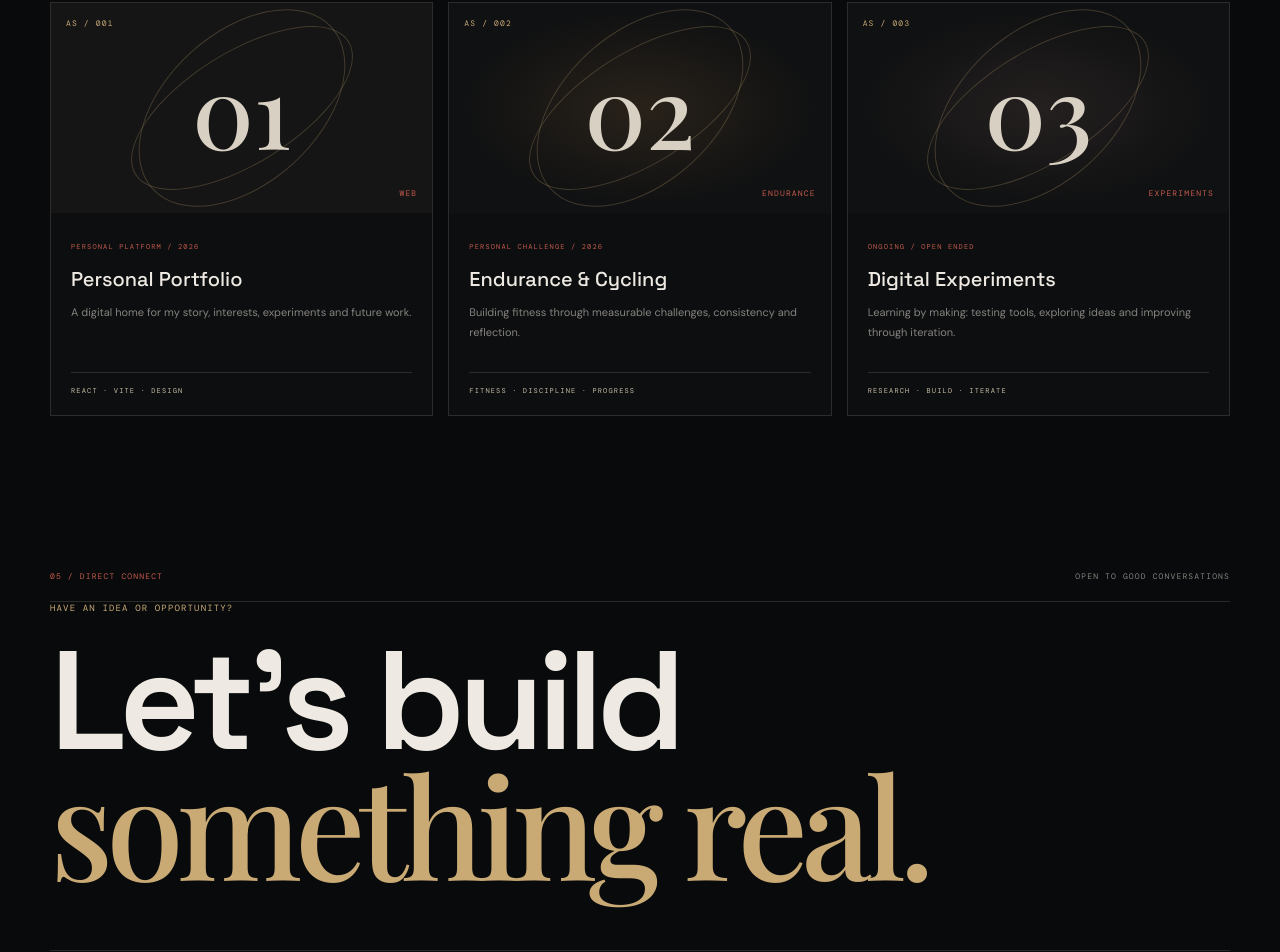
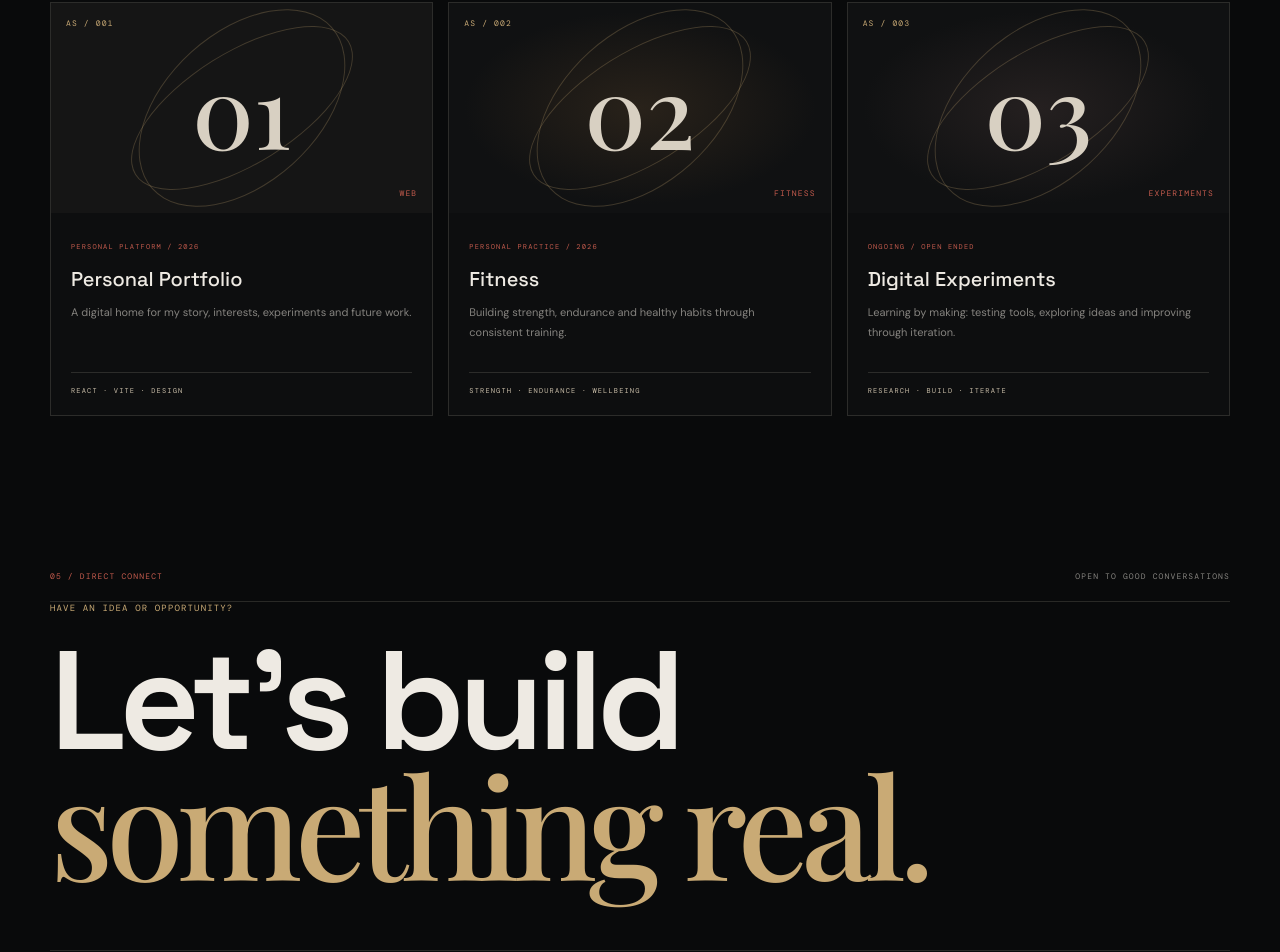
Before and after one commit to ayushsinghrajputt00-del/ayush-singh-portfolio, a React (Vite) app: page / in a window 1280 px wide. Shown: the part 3301-4253 px from the top of the page. Built offline with nearby package versions, Linux system fonts and the light colour scheme; a web font is replaced by a local one.

Commit message:
Rename cycling project to fitness in portfolio

```diff
--- a/src/main.jsx
+++ b/src/main.jsx
@@ -141,7 +141,7 @@ function App() {
         <Reveal><div className="section-label"><span>04 / SELECTED WORK</span><span>PROJECT ARCHIVE</span></div><div className="work-title"><h2 className="section-heading">Proof of <em>practice.</em></h2><span>01—03 / INDEX</span></div></Reveal>
         <div className="project-grid">
           <Reveal><article className="project-card"><div className="project-visual visual-one"><span>AS / 001</span><b>01</b><i>WEB</i></div><div className="project-meta"><small>PERSONAL PLATFORM / 2026</small><h3>Personal Portfolio</h3><p>A digital home for my story, interests, experiments and future work.</p><span>REACT · VITE · DESIGN</span></div></article></Reveal>
-          <Reveal delay={.08}><article className="project-card"><div className="project-visual visual-two"><span>AS / 002</span><b>02</b><i>ENDURANCE</i></div><div className="project-meta"><small>PERSONAL CHALLENGE / 2026</small><h3>Endurance & Cycling</h3><p>Building fitness through measurable challenges, consistency and reflection.</p><span>FITNESS · DISCIPLINE · PROGRESS</span></div></article></Reveal>
+          <Reveal delay={.08}><article className="project-card"><div className="project-visual visual-two"><span>AS / 002</span><b>02</b><i>FITNESS</i></div><div className="project-meta"><small>PERSONAL PRACTICE / 2026</small><h3>Fitness</h3><p>Building strength, endurance and healthy habits through consistent training.</p><span>STRENGTH · ENDURANCE · WELLBEING</span></div></article></Reveal>
           <Reveal delay={.16}><article className="project-card"><div className="project-visual visual-three"><span>AS / 003</span><b>03</b><i>EXPERIMENTS</i></div><div className="project-meta"><small>ONGOING / OPEN ENDED</small><h3>Digital Experiments</h3><p>Learning by making: testing tools, exploring ideas and improving through iteration.</p><span>RESEARCH · BUILD · ITERATE</span></div></article></Reveal>
         </div>
       </section>
```
